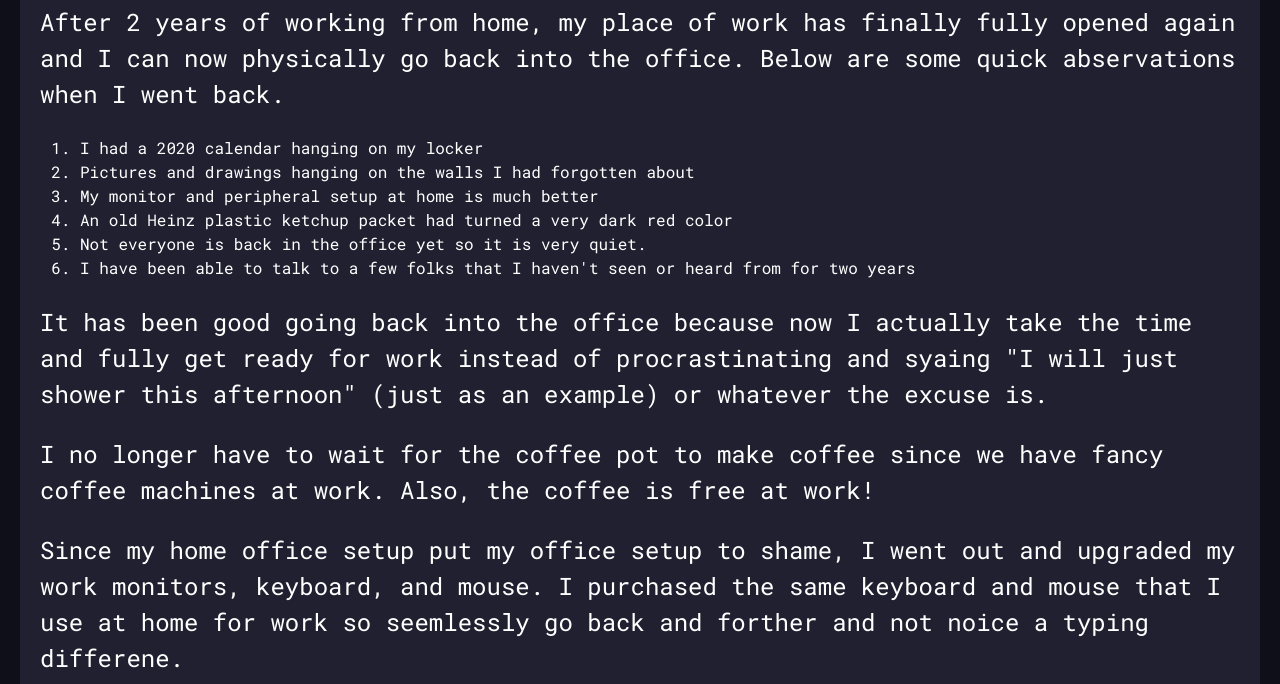
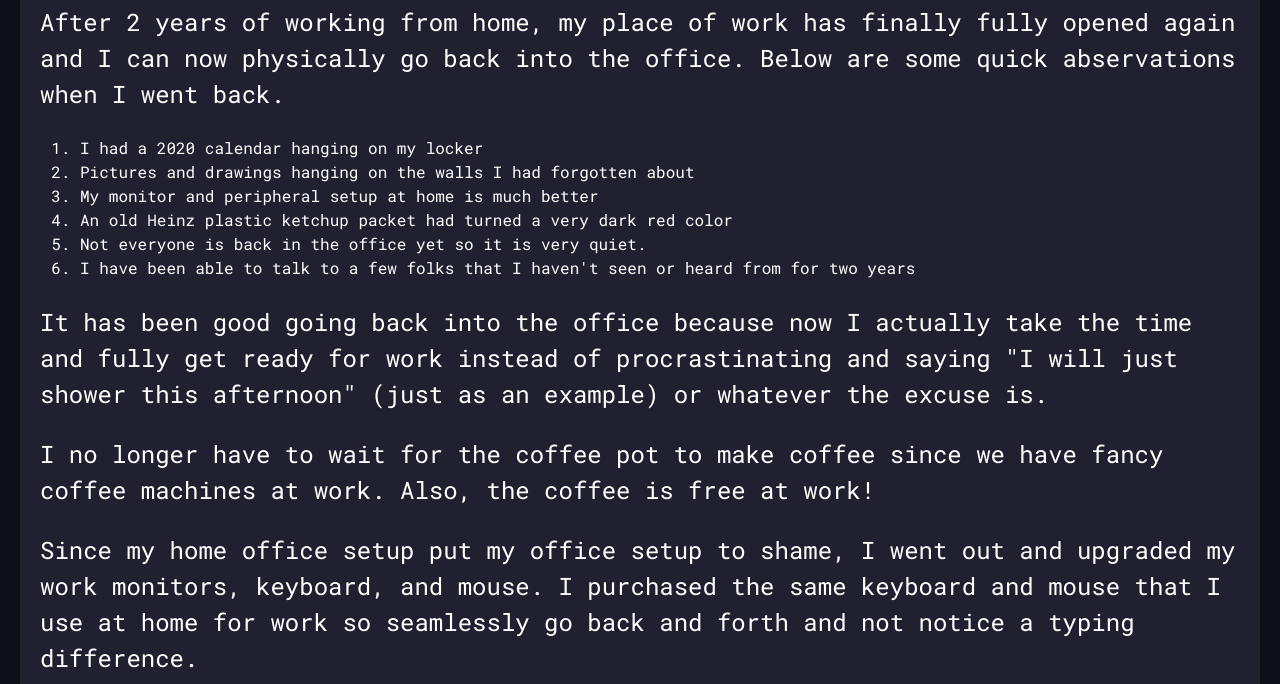
Before and after one commit to jarossnd/jason-ross-dev-v1, a Gatsby site: page /back-to-work-at-the-office/ in a window 1280 px wide. Shown: the part 268-952 px from the top of the page. Built offline with nearby package versions, Linux system fonts and the light colour scheme; Gatsby itself is replaced by a stand-in of ours; some packages are replaced by stand-ins of ours.

Commit message:
fixed types on blog post back to office

```diff
--- a/blog/posts/back-to-work-at-the-office/index.md
+++ b/blog/posts/back-to-work-at-the-office/index.md
@@ -14,8 +14,8 @@ After 2 years of working from home, my place of work has finally fully opened ag
 5. Not everyone is back in the office yet so it is very quiet.
 6. I have been able to talk to a few folks that I haven't seen or heard from for two years
 
-It has been good going back into the office because now I actually take the time and fully get ready for work instead of procrastinating and syaing "I will just shower this afternoon" (just as an example) or whatever the excuse is.
+It has been good going back into the office because now I actually take the time and fully get ready for work instead of procrastinating and saying "I will just shower this afternoon" (just as an example) or whatever the excuse is.
 
 I no longer have to wait for the coffee pot to make coffee since we have fancy coffee machines at work. Also, the coffee is free at work!
 
-Since my home office setup put my office setup to shame, I went out and upgraded my work monitors, keyboard, and mouse. I purchased the same keyboard and mouse that I use at home for work so seemlessly go back and forther and not noice a typing differene.
+Since my home office setup put my office setup to shame, I went out and upgraded my work monitors, keyboard, and mouse. I purchased the same keyboard and mouse that I use at home for work so seamlessly go back and forth and not notice a typing difference.
```
